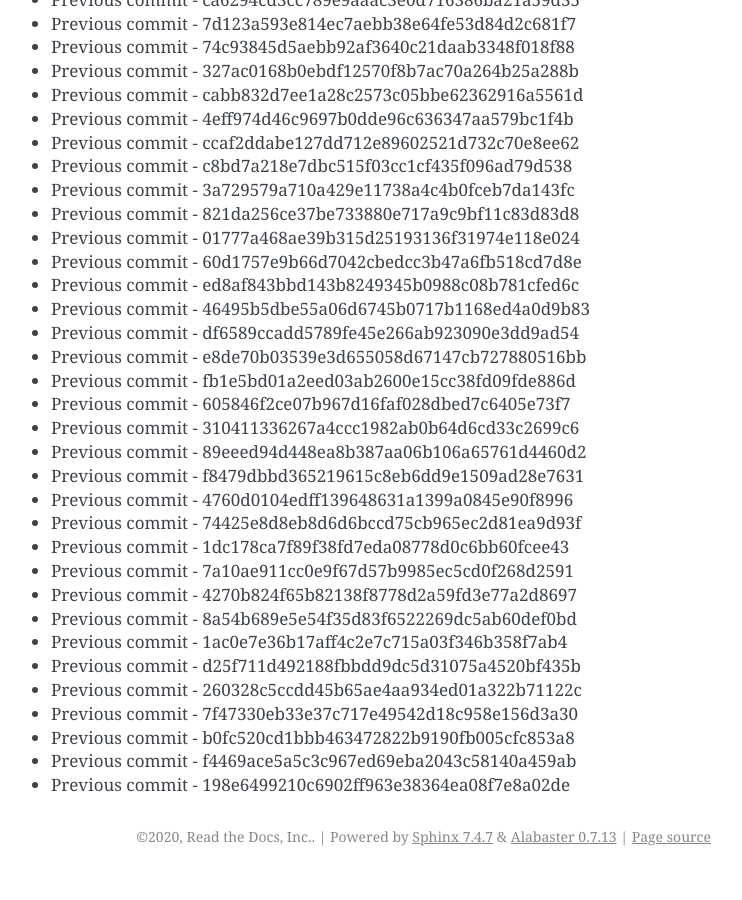
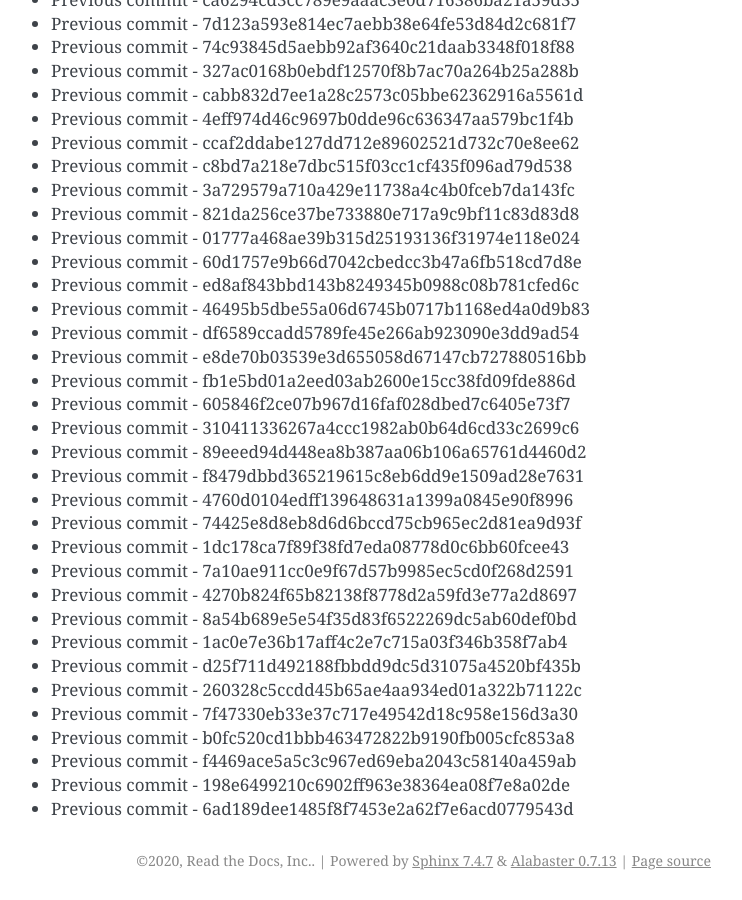
Before and after one commit to readthedocs/rtd-git-stresstest, a Sphinx documentation site: the page built from docs/updates.rst, in a window 1280 px wide and 900 px high, scrolled down 89894 px. Shown: the whole window, without its empty margins (399-1141 px from the left). Built offline with Sphinx 7.4.7, drawn with Linux system fonts in a browser that asks for light colours; before the commit the page ends 90770 px from its top, so only the background shows below that.

Commit message:
Generating commit from previous: 6ad189dee1485f8f7453e2a62f7e6acd0779543d

```diff
--- a/docs/updates.rst
+++ b/docs/updates.rst
@@ -3809,3 +3809,4 @@ It can be tested for any performance characteristics.
 * Previous commit - b0fc520cd1bbb463472822b9190fb005cfc853a8
 * Previous commit - f4469ace5a5c3c967ed69eba2043c58140a459ab
 * Previous commit - 198e6499210c6902ff963e38364ea08f7e8a02de
+* Previous commit - 6ad189dee1485f8f7453e2a62f7e6acd0779543d
```
